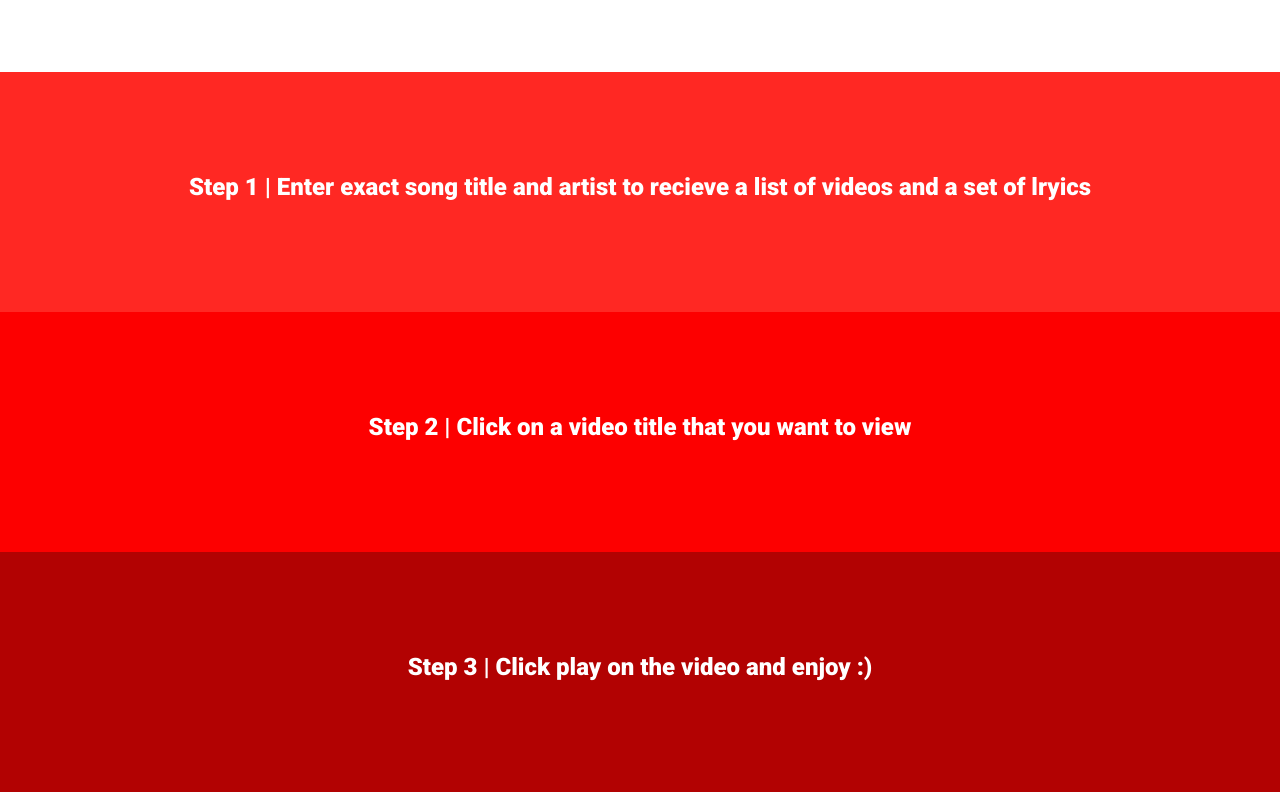
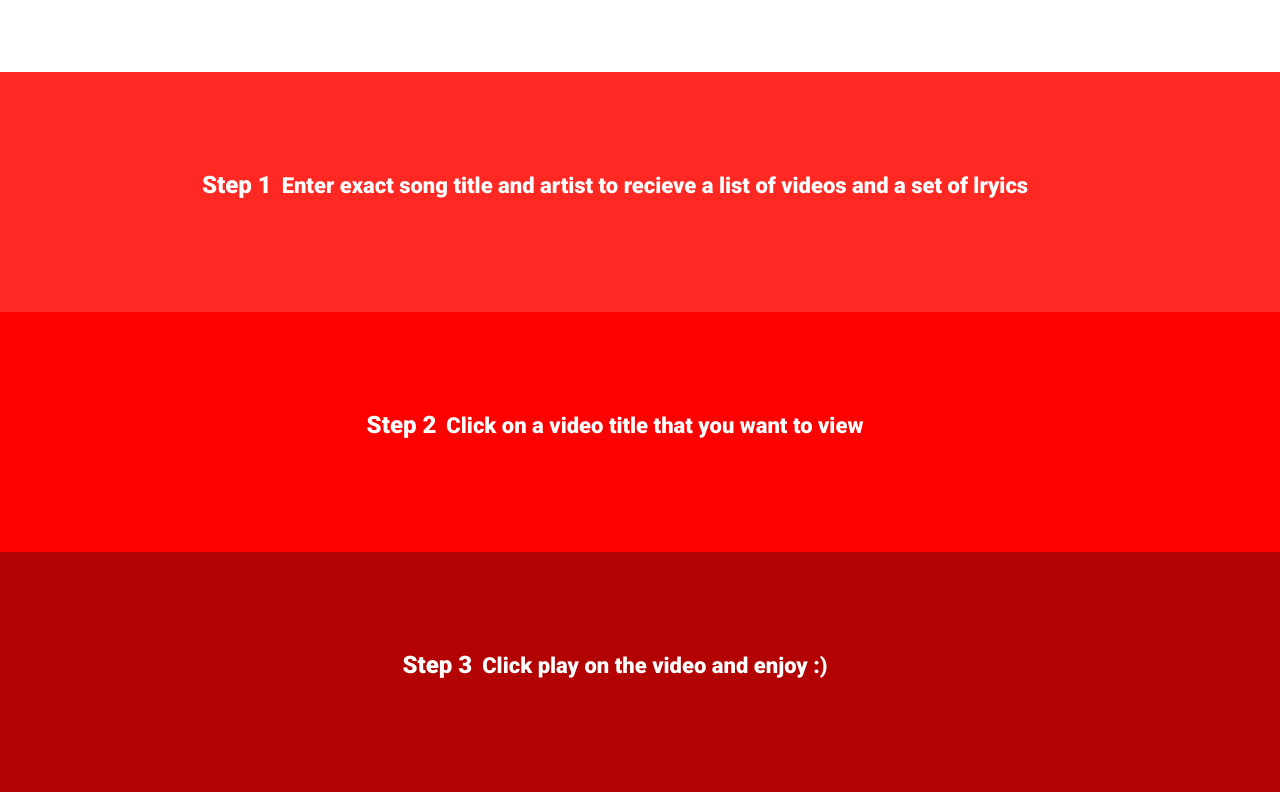
Before and after one commit to Prae-torius/lyric-finder-app, a plain HTML site: page index.html in a window 1280 px wide. Shown: the part 520-1320 px from the top of the page. Drawn offline with nearby package versions, Linux system fonts and the light colour scheme.

Commit message:
improve accessibility

```diff
--- a/index.html
+++ b/index.html
@@ -3,7 +3,7 @@
 <head>
   <meta charset="utf-8" />
   <meta http-equiv="X-UA-Compatible" content="IE=edge">
-  <title>Song & Lyric finder</title>
+  <title>Lyric-Viewer</title>
   <meta name="viewport" content="width=device-width, initial-scale=1">
   <link rel="stylesheet" type="text/css" media="screen" href="main.css" />
   <link href="https://fonts.googleapis.com/css?family=Roboto:400,900" rel="stylesheet">
@@ -28,11 +28,11 @@
 
   <main role="main">
     <section id="how-to">
-      <h2 class="info-heading">Welcome, <span class="red-font">Lyric Viewer</span> allows you to listen to a song and read lyrics simultaniously</h2>
-      <h3 class="info-heading"><span class="red-font">How to</span> guide</h2>
-      <div class="info red-bg-2"><p>Step 1 | Enter exact song title and artist to recieve a list of videos and a set of lryics</p></div>
-      <div class="info red-bg-1"><p>Step 2 | Click on a video title that you want to view</p></div>
-      <div class="info red-bg-3"><p>Step 3 | Click play on the video and enjoy :)</p></div>
+      <h1 class="info-heading">Welcome, <span class="red-font">Lyric Viewer</span> allows you to listen to a song and read lyrics simultaniously</h2>
+      <h2 class="info-heading"><span class="red-font">How to</span> guide</h2>
+      <div class="info red-bg-2"><h3 class="info-text">Step 1</h3><p class="info-text">Enter exact song title and artist to recieve a list of videos and a set of lryics</p></div>
+      <div class="info red-bg-1"><h3 class="info-text">Step 2</h3><p class="info-text">Click on a video title that you want to view</p></div>
+      <div class="info red-bg-3"><h3 class="info-text">Step 3</h3><p class="info-text">Click play on the video and enjoy :)</p></div>
     </section>
   </main>
 
--- a/main.css
+++ b/main.css
@@ -104,6 +104,10 @@ input::placeholder {
   font-weight: 900;
 }
 
+input:focus::placeholder {
+  color: transparent;
+}
+
 button {
   height: 40px;
   margin-left: 5px;
@@ -158,9 +162,16 @@ main {
   color: white;
 }
 
+.info-text {
+  font-size: 24px;
+}
+
+.info h3 {
+  padding: 40px 0 0 0;
+}
+
 .info p {
-  font-size: 24px;
-  padding: 84px 10px 118px 10px;
+  padding: 34px 50px 118px 50px;
 }
 
 .red-font{
@@ -278,9 +289,13 @@ footer {
     margin-bottom: 102px;
   }
 
+  .info-text {
+    display: inline-block;
+  }
+
   .info p {
-    font-size: 24px;
-    padding: 103px 50px 113px 50px;
+    font-size: 22px;
+    padding: 103px 50px 113px 10px;
   }
 
   .results {
```
